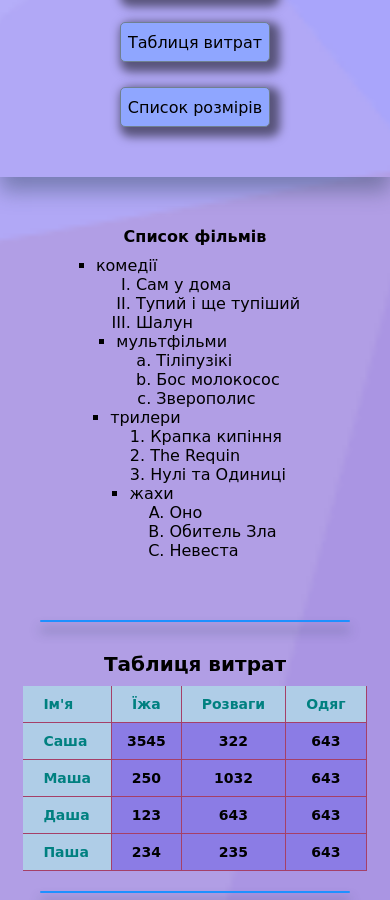
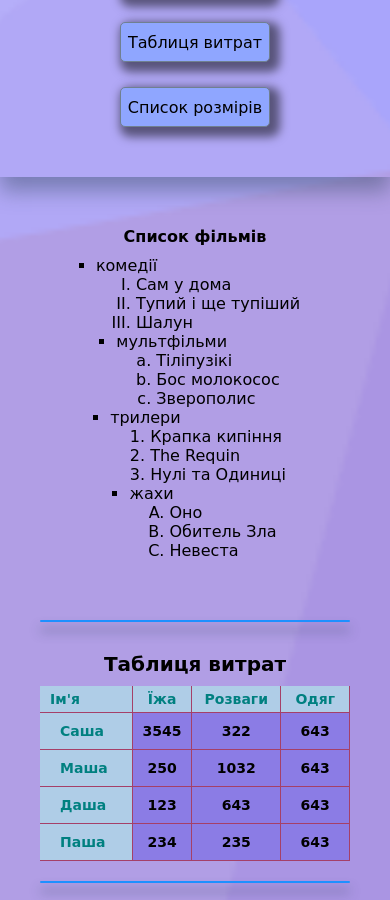
Before and after one commit to sanyaswb/homework_02_table, a plain HTML site: page index.html in a window 390 px wide. Shown: the part 131-1031 px from the top of the page. Drawn offline with Linux system fonts and the light colour scheme; a web font is replaced by a local one.

Commit message:
fixed bag

```diff
--- a/styles/table.css
+++ b/styles/table.css
@@ -40,7 +40,8 @@ td {
 }
 
 @media screen and (max-width: 480px) {
-	td {
-		width: 30px;
+	th {
+		width: 50px;
+		padding: 5px 10px;
 	}
 }
```
